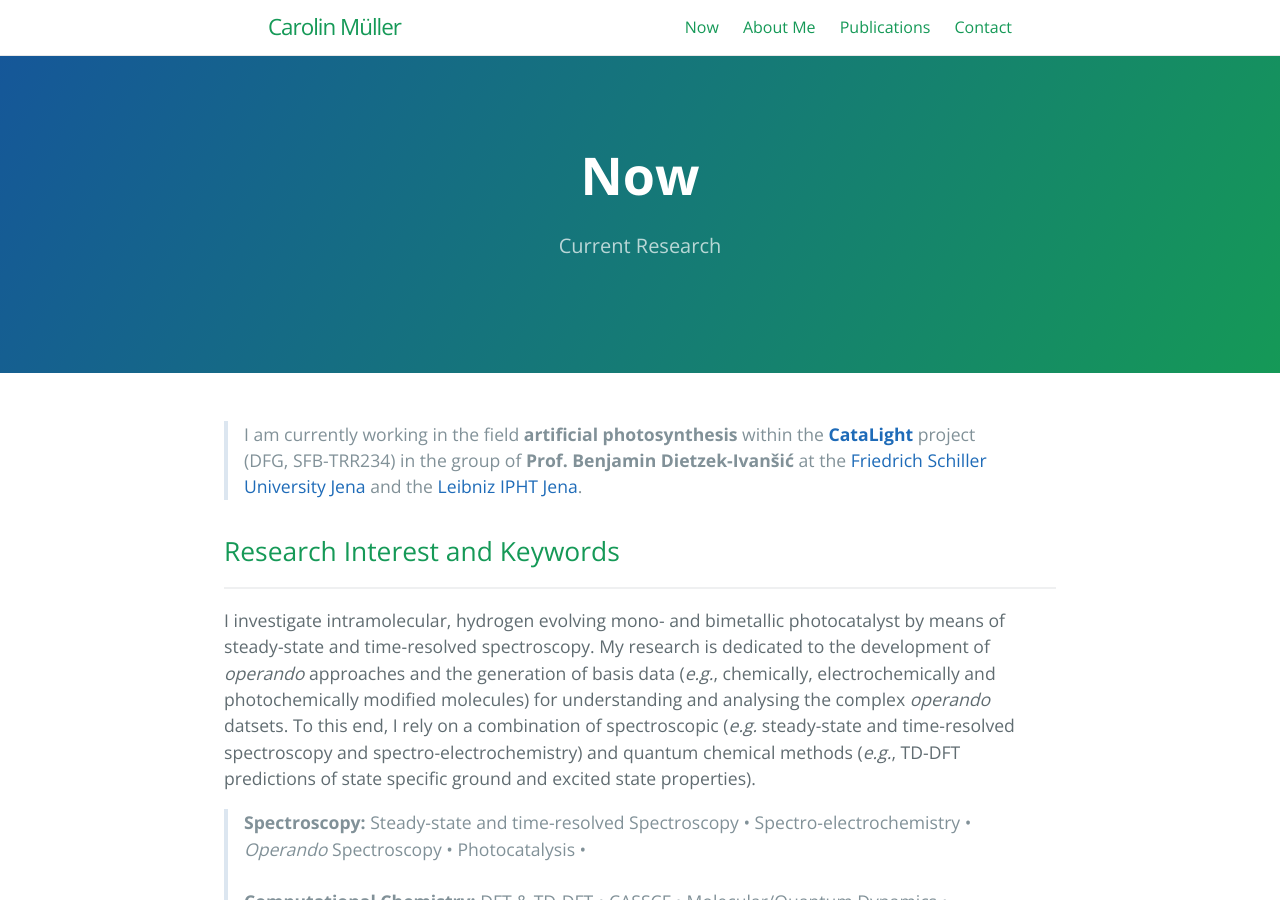
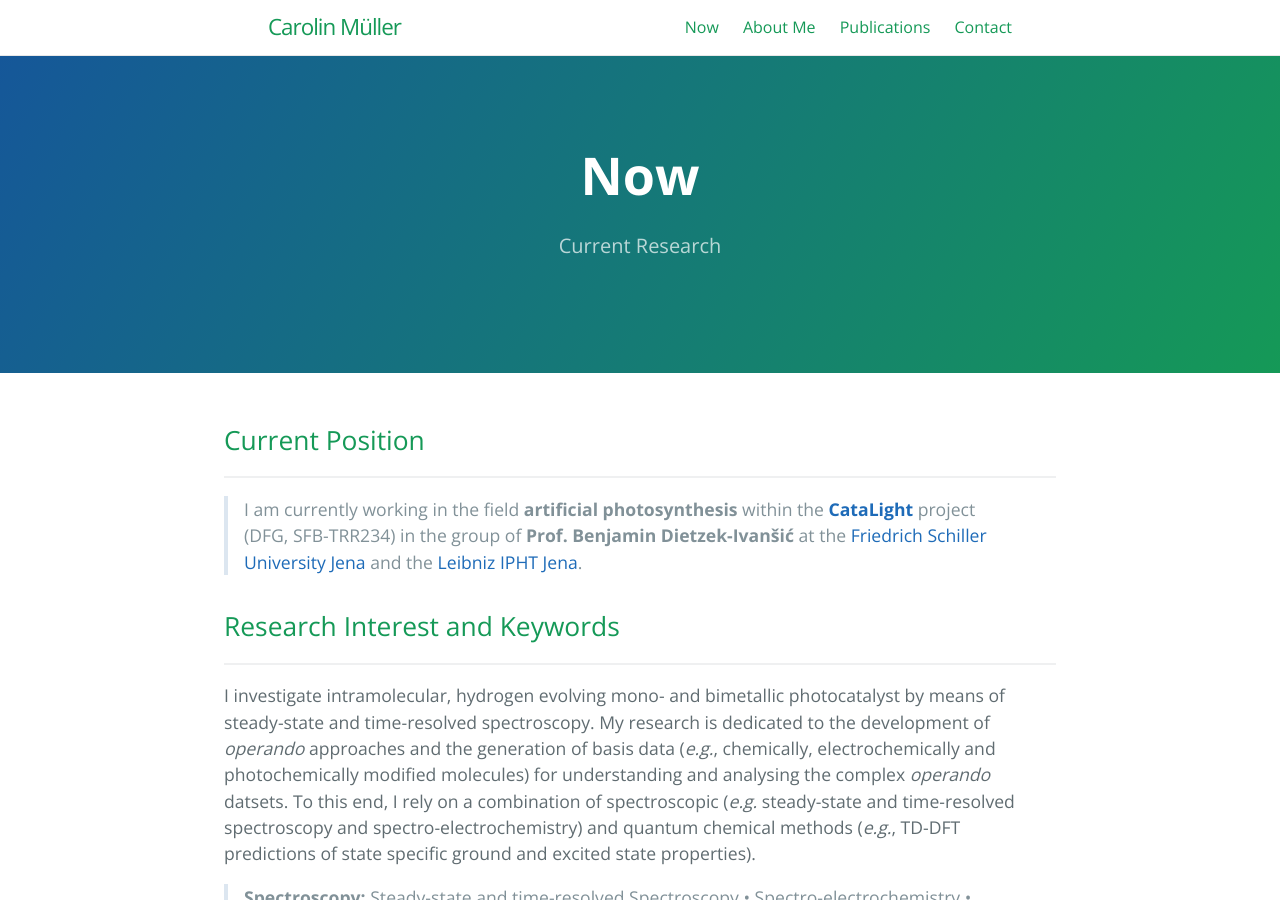
Before and after one commit to carolin-m/carolin-m.github.io, a Jekyll site: the page built from now.md, in a window 1280 px wide and 900 px high. Built offline with Jekyll 4.4.1, drawn with Linux system fonts in a browser that asks for light colours.

Commit message:
Update now.md

```diff
--- a/now.md
+++ b/now.md
@@ -9,7 +9,10 @@ order: 2
 
 {: style="text-align: justify" }
 
+## Current Position <br>
+________________
 > I am currently working in the field **artificial photosynthesis** within the [**CataLight**](https://www.catalight.eu/) project (DFG, SFB-TRR234) in the group of **Prof. Benjamin Dietzek-Ivanšić** at the [Friedrich Schiller University Jena](https://www.ipc.uni-jena.de/en/AGDietzek) and the [Leibniz IPHT Jena](https://www.leibniz-ipht.de/en/departments/functional-interfaces/work-groups/photophysics-and-photochemistry-of-functional-interfaces/).
+
 
 ## Research Interest and Keywords <br>
 ________________
```
